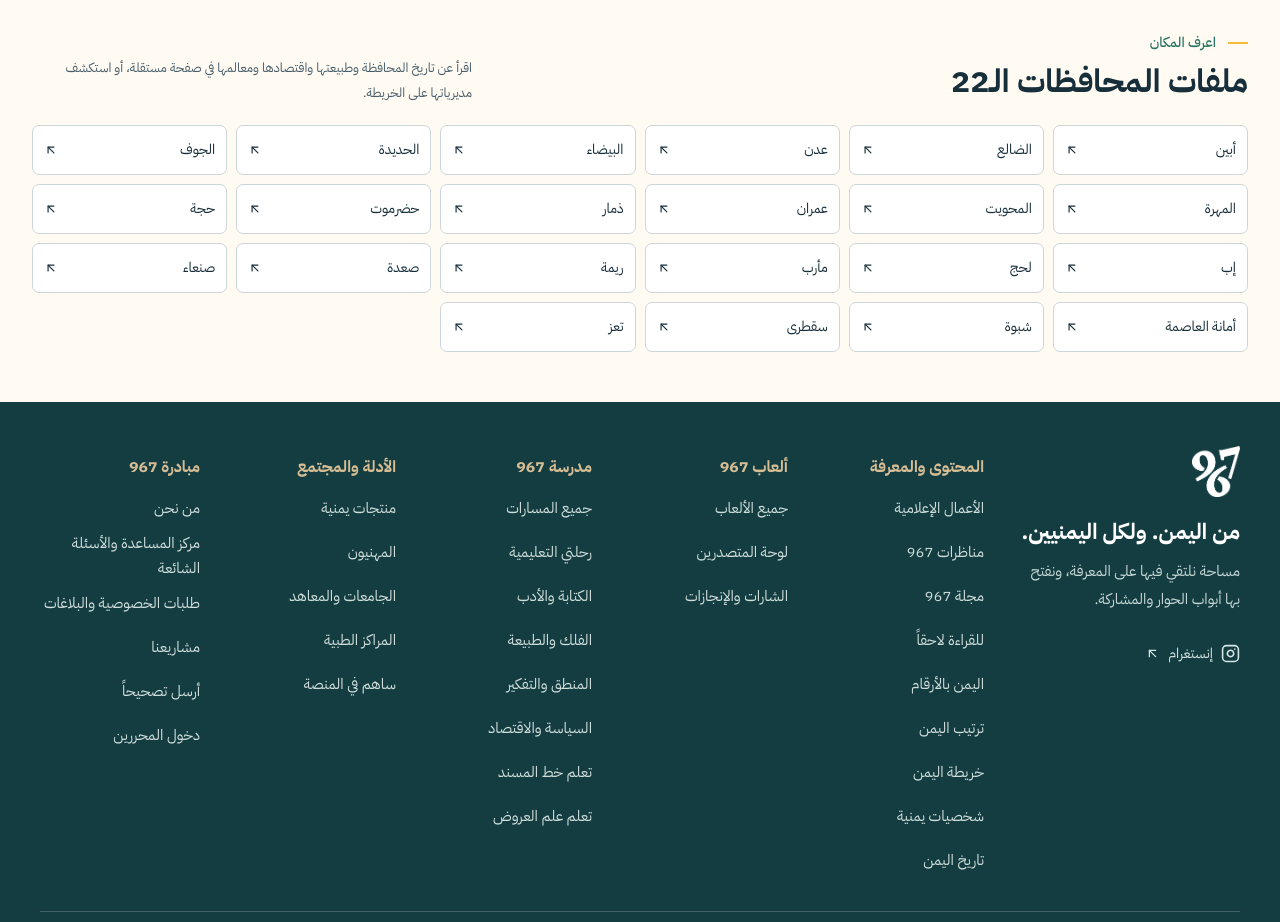
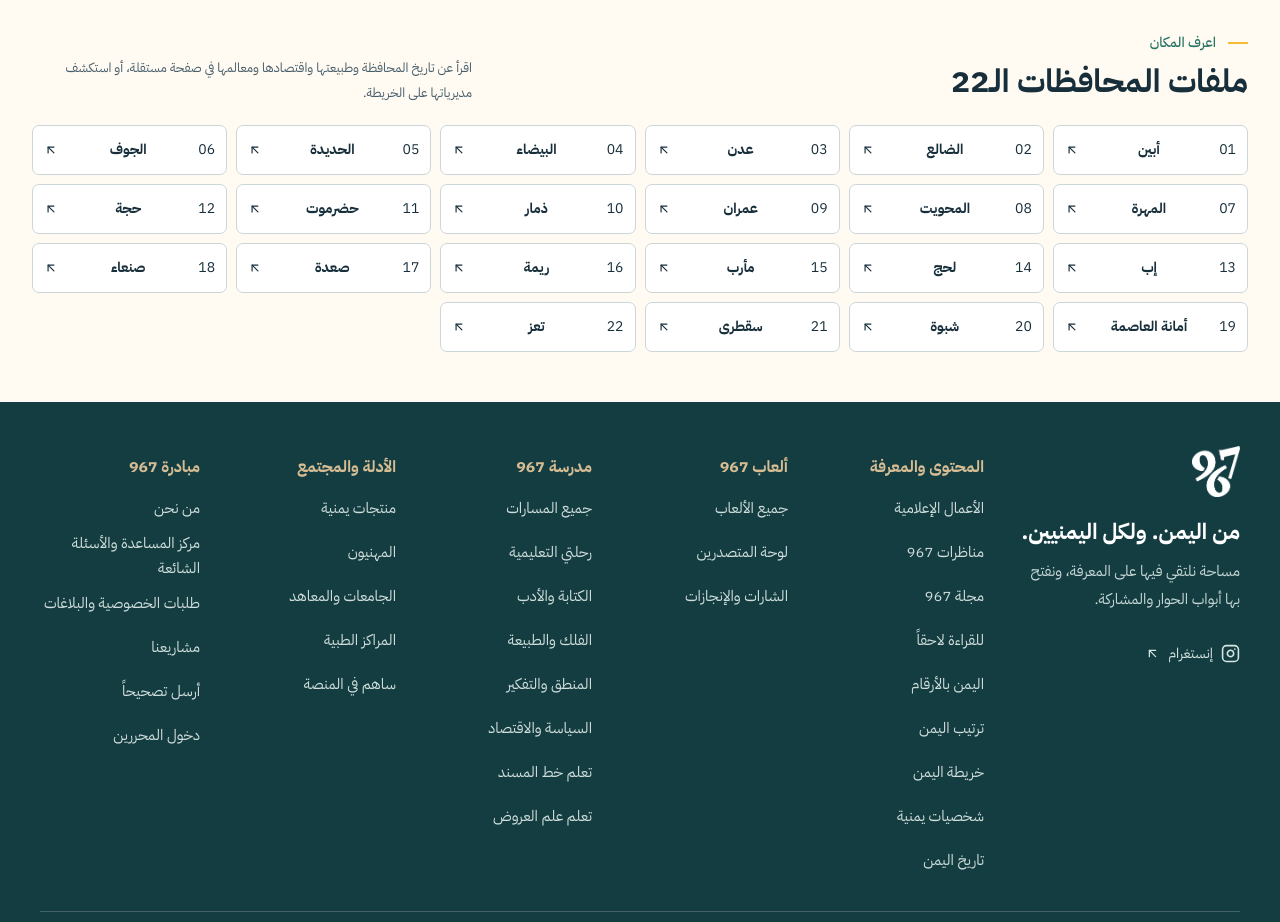
Before and after one commit to AihamAnter/967-initiative, a Next.js app: page /yemen-map in a window 1280 px wide. Shown: the part 1500-2422 px from the top of the page. Built offline with nearby package versions, Linux system fonts and the light colour scheme; no server answers; the database is empty.

Commit message:
feat(atlas): distinguish governorate catalog with stable visual numbering

```diff
--- a/components/yemen-map/YemenDiscovery.jsx
+++ b/components/yemen-map/YemenDiscovery.jsx
@@ -50,7 +50,7 @@ export default function YemenDiscovery({showFigures=true, initialGovernorateId =
     </section>
     <section className={'container '+styles.governorateCatalog} aria-label="ملفات محافظات اليمن">
       <header><div><span className="eyebrow">اعرف المكان</span><h2>ملفات المحافظات الـ22</h2></div><p>اقرأ عن تاريخ المحافظة وطبيعتها واقتصادها ومعالمها في صفحة مستقلة، أو استكشف مديرياتها على الخريطة.</p></header>
-      <div className={styles.governorateGrid}>{yemenGovernorates.map((item,index)=><a key={item.id} href={'/yemen-map/governorates/'+item.id}>{item.name}<ArrowUpLeft size={14} aria-hidden="true"/></a>)}</div>
+      <div className={styles.governorateGrid}>{yemenGovernorates.map((item,index)=><a key={item.id} href={'/yemen-map/governorates/'+item.id}><span className={styles.governorateNumber} aria-hidden="true">{String(index+1).padStart(2,'0')}</span><strong>{item.name}</strong><ArrowUpLeft size={14} aria-hidden="true"/></a>)}</div>
     </section>
 
   </>;
```
